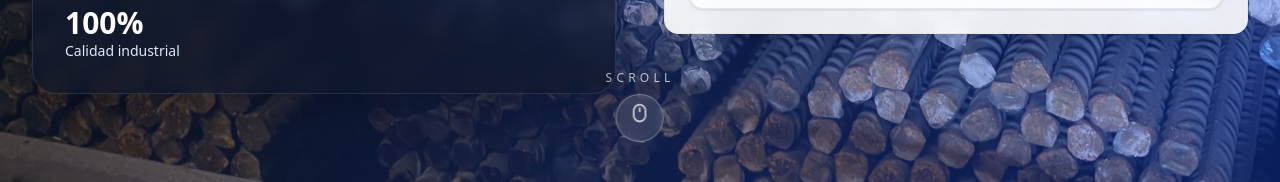
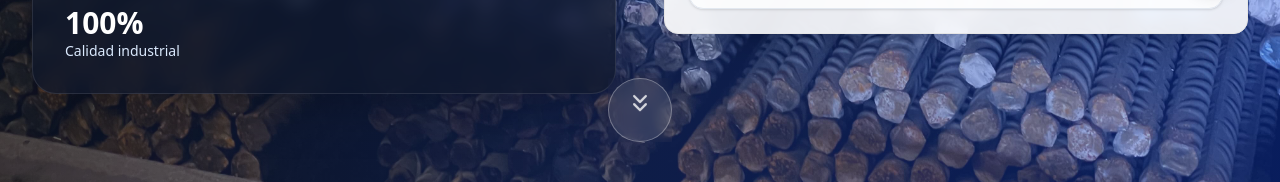
Before and after one commit to slider66/SM, a Next.js app: page / in a window 1280 px wide. Shown: the part 770-952 px from the top of the page. Built offline with nearby package versions, Linux system fonts and the light colour scheme.

Commit message:
reformulada las partes faltantes

```diff
--- a/src/app/layout.tsx
+++ b/src/app/layout.tsx
@@ -34,7 +34,7 @@ export const metadata: Metadata = {
   authors: [{ name: "A. Merle 2025" }],
   icons: {
     icon: "/icon.png",
-    shortcut: "/favicon.ico",
+    shortcut: "/icon.png",
     apple: "/icon.png",
   },
   openGraph: {
--- a/src/app/page.tsx
+++ b/src/app/page.tsx
@@ -14,7 +14,7 @@ import {
   Shield,
   ChevronRight,
   ArrowRight,
-  Mouse
+  ChevronsDown
 } from 'lucide-react'
 import { ProtectedMailLink } from '@/components/protected-mail-link'
 
@@ -308,15 +308,18 @@ export default function Home() {
         </div>
       </div>
         <div
-          className={`absolute bottom-12 left-1/2 z-10 flex -translate-x-1/2 flex-col items-center gap-2 text-white transition-opacity duration-500 ${showScrollHint ? 'opacity-100' : 'opacity-0'}`}
+          className={`absolute bottom-12 left-1/2 z-10 flex -translate-x-1/2 flex-col items-center gap-2 text-white transition-all duration-500 ${
+            showScrollHint ? 'opacity-100 backdrop-blur-sm' : 'opacity-0 backdrop-blur-0'
+          }`}
         >
-          <span className="text-xs uppercase tracking-[0.35em] text-white/70">Scroll</span>
           <a
             href="#productos"
-            className="pointer-events-auto flex h-12 w-12 items-center justify-center rounded-full border border-white/30 bg-white/10 text-white/80 backdrop-blur-sm transition hover:bg-white/20"
+            className={`pointer-events-auto flex h-16 w-16 items-center justify-center rounded-full border text-white/80 transition-all duration-500 hover:bg-white/20 ${
+              showScrollHint ? 'border-white/30 bg-white/10 backdrop-blur-sm' : 'border-white/0 bg-white/0 backdrop-blur-0'
+            }`}
             aria-label="Bajar a la seccion de productos"
           >
-            <Mouse className="h-5 w-5 animate-bounce" />
+            <ChevronsDown className="h-7 w-7 animate-bounce" />
           </a>
         </div>
       </section>
```
Also changed, not shown: src/app/apple-icon.png (renamed from public/merle-favicon.png), src/app/icon.png (added).
